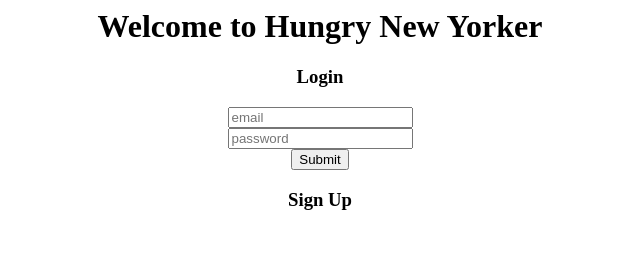
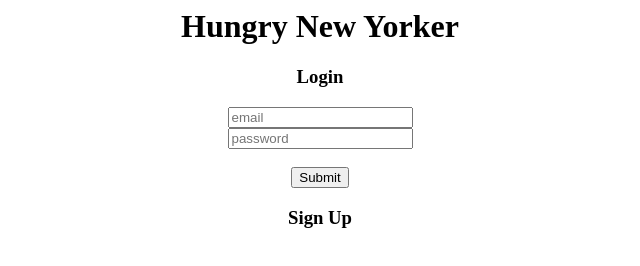
Before and after one commit to ghostpanther/hungrynyc.github.io, a plain HTML site: page index.html in a window 1280 px wide. Shown: the whole page, without its empty margins (320-960 px from the left). Drawn offline with nearby package versions, Linux system fonts and the light colour scheme; no server answers.

Commit message:
moved submit button

```diff
--- a/index.html
+++ b/index.html
@@ -6,11 +6,11 @@
 	</head>
 	<body>
 		<center>
-			<h1>Welcome to Hungry New Yorker</h1>
+			<h1>Hungry New Yorker</h1>
 			<h3>Login</h3>
 			<form>
 				<input type="text" name="email" placeholder="email"><br>
-				<input type="password" name="password" placeholder="password"><br>
+				<input type="password" name="password" placeholder="password"><br><br>
 				<button>Submit</button>
 			</form>
 			<h3>Sign Up</h3>
```
